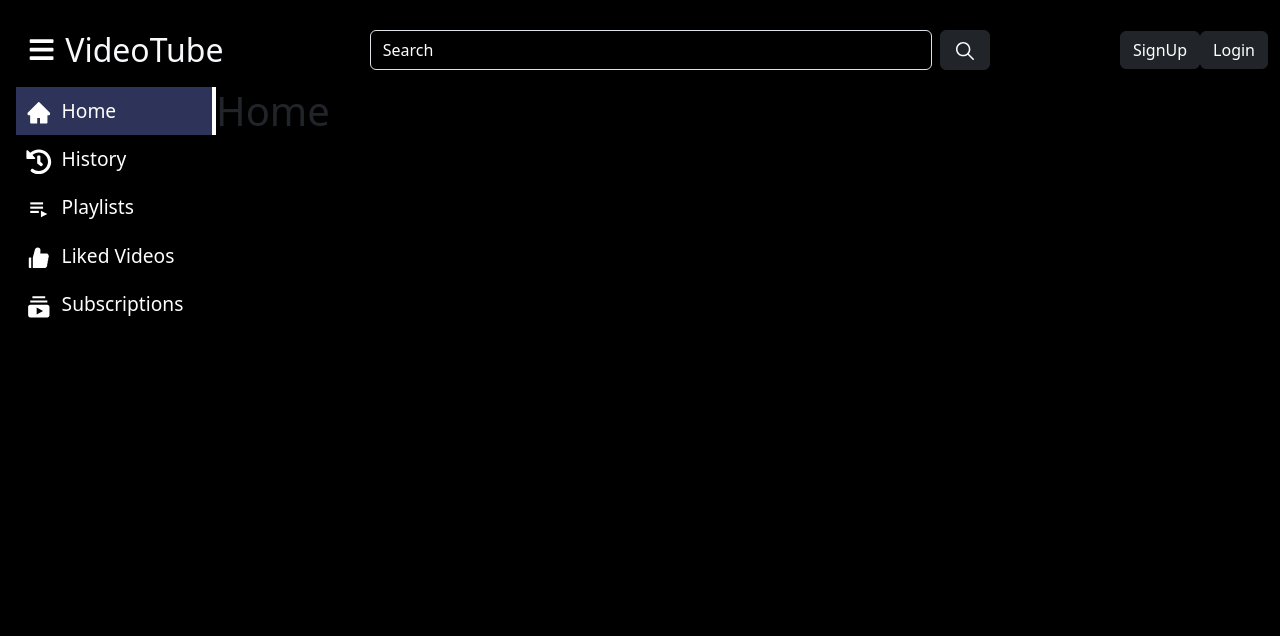
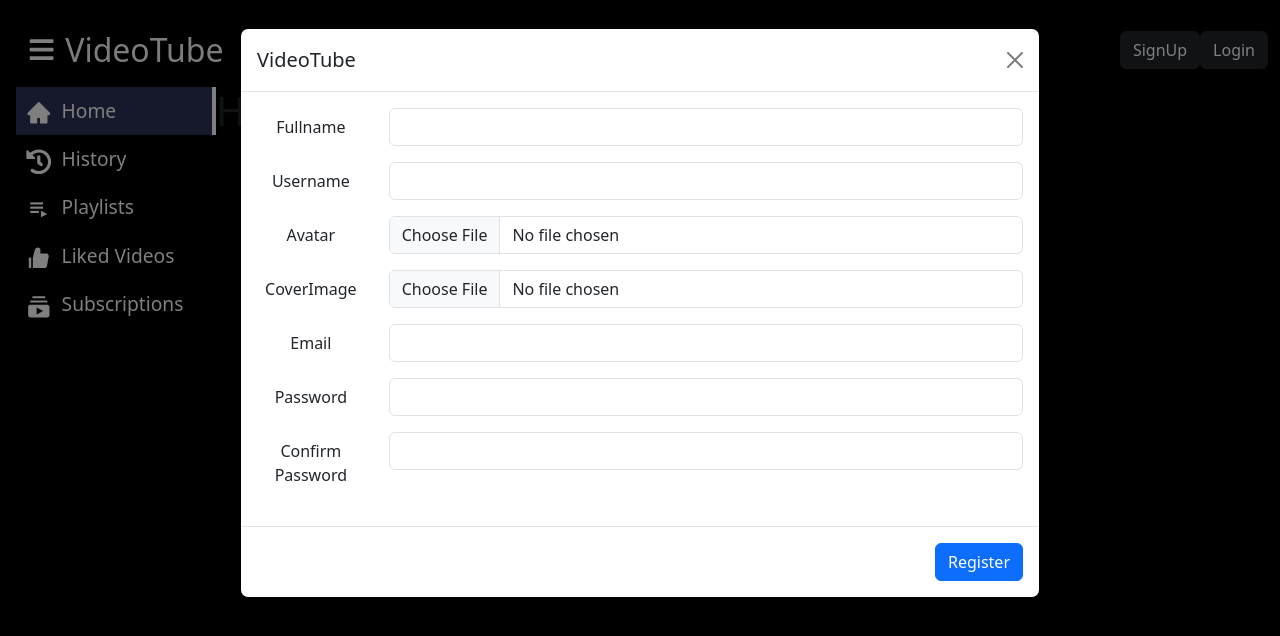
Before and after one commit to Chirag9528/Videotube, a React (Vite) app: page / in a window 1280 px wide. Both pictures are taken after a click on the button "SignUp". Shown: the top 636 px of the page. Built offline with nearby package versions, Linux system fonts and the light colour scheme.

Commit message:
Add User Registration

```diff
--- a/src/components/Header/Header.jsx
+++ b/src/components/Header/Header.jsx
@@ -8,8 +8,13 @@ function Header(props) {
   const {isloggedIn , setIsLoggedIn} = useContext(AuthContext)
 
   const [credentials , setCredentials] = useState({email:"", password:""});
+
+  const [registercredentials , setRegisterCredentials] = useState({fullName:"" , email: "" , password:"" , username: "" , avatar: "" , coverImage: "" , confirmpassword: ""})
+
   const ref = useRef(null)
   const refClose = useRef(null)
+  const registerref = useRef(null)
+  const registerrefClose = useRef(null)
 
   const loginhandle = ()=>{
     ref.current.click()
@@ -17,6 +22,10 @@ function Header(props) {
 
   const OnChange = (e)=>{
     setCredentials({...credentials , [e.target.name] : e.target.value})
+  }
+
+  const OnChangeRegister = (e)=>{
+    setRegisterCredentials({...registercredentials , [e.target.name] : e.target.value})
   }
 
   const dologin = async (e)=>{
@@ -36,6 +45,9 @@ function Header(props) {
       localStorage.setItem('token',json.data.accessToken)
       localStorage.setItem('avatar' , json.data.user.avatar)
     }
+    else{
+      alert("Try Again")
+    }
     console.log(json)
   }
 
@@ -44,6 +56,63 @@ function Header(props) {
       setIsLoggedIn(true)
     }
   },[setIsLoggedIn])
+
+  const registerhandle = () => {
+      registerref.current.click()
+  }
+
+  const doregister = async (e) => {
+    e.preventDefault();
+
+    if (registercredentials.password !== registercredentials.confirmpassword) {
+        alert("Password and Confirm Password do not match");
+        return;
+    }
+
+    try {
+        // Prepare FormData
+        const formData = new FormData();
+        formData.set("email", registercredentials.email);
+        formData.append("password", registercredentials.password);
+        formData.append("fullName", registercredentials.fullName);
+        formData.append("username", registercredentials.username);
+
+        // Attach files (coverImage and avatar)
+        if (registercredentials.avatar) {
+            formData.append("avatar", registercredentials.avatar); // Avatar file
+        }
+        if (registercredentials.coverImage) {
+            formData.append("coverImage", registercredentials.coverImage); // Cover image file
+        }
+
+        // Make the request
+        const response = await fetch("http://localhost:8000/api/v1/users/register", {
+            method: "POST",
+            body: formData, // Send FormData directly
+        });
+
+        // Handle the response
+        if (!response.ok) {
+            console.error("Error:", response.status, response.statusText);
+            alert(`Error: ${response.status} ${response.statusText}`);
+            return;
+        }
+
+        const json = await response.json();
+        if (json.success) {
+            registerrefClose.current.click();
+            alert("Registered Successfully! Kindly Login");
+            ref.current.click();
+        } else {
+            alert(json.message || "Some Error Occurred! Try Again!!!");
+        }
+        console.log(json)
+    } catch (error) {
+        console.error("Error during registration:", error);
+        alert("An error occurred. Please try again.");
+    }
+  };
+
 
   return (
     <>
@@ -64,7 +133,7 @@ function Header(props) {
             {
               !isloggedIn &&
               <div>
-                <button className="btn btn-dark"> SignUp </button>
+                <button className="btn btn-dark" onClick={registerhandle}> SignUp </button>
                 <button className="btn btn-dark" onClick={loginhandle}> Login </button>
               </div>
             }
@@ -81,28 +150,28 @@ function Header(props) {
         </nav>
 
         {/* Login Modal */}
-        <button type="button" ref={ref} className="btn btn-primary d-none" data-bs-toggle="modal" data-bs-target="#exampleModal">
+        <button type="button" ref={ref} className="btn btn-primary d-none" data-bs-toggle="modal" data-bs-target="#loginModal">
         Launch demo modal
         </button>
-        <div className="modal fade" id="exampleModal" tabIndex="-1" aria-labelledby="exampleModalLabel" aria-hidden="true">
+        <div className="modal fade" id="loginModal" tabIndex="-1" aria-labelledby="loginModalLabel" aria-hidden="true">
         <div className="modal-dialog">
             <div className="modal-content">
             <div className="modal-header">
-                <h1 className="modal-title fs-5" id="exampleModalLabel">VideoTube</h1>
+                <h1 className="modal-title fs-5" id="loginModalLabel">VideoTube</h1>
                 <button type="button" ref={refClose} className="btn-close" data-bs-dismiss="modal" aria-label="Close"></button>
             </div>
             <div className="modal-body">
                 <form>
                   <div className="row mb-3">
-                    <label htmlFor="inputEmail3" className="col-sm-2 col-form-label">Email</label>
+                    <label htmlFor="inputEmail" className="col-sm-2 col-form-label">Email</label>
                       <div className="col-sm-10">
-                      <input type="email" value={credentials.email} onChange={OnChange} name="email" className="form-control" id="inputEmail3"/>
+                      <input type="email" value={credentials.email} onChange={OnChange} name="email" className="form-control" id="inputEmail"/>
                       </div>
                   </div>
                   <div className="row mb-3">
-                    <label htmlFor="inputPassword3" className="col-sm-2 col-form-label">Password</label>
+                    <label htmlFor="inputPassword" className="col-sm-2 col-form-label">Password</label>
                       <div className="col-sm-10">
-                      <input type="password" value={credentials.password} onChange={OnChange} name="password" className="form-control" id="inputPassword3"/>
+                      <input type="password" value={credentials.password} onChange={OnChange} name="password" className="form-control" id="inputPassword"/>
                       </div>
                   </div>
                 </form>
@@ -114,6 +183,72 @@ function Header(props) {
         </div>
         </div>
         {/* Login Modal Ends here */}
+
+
+        {/* Register Modal */}
+        <button type="button" ref={registerref} className="btn btn-primary d-none" data-bs-toggle="modal" data-bs-target="#registerModal">
+        Launch demo modal
+        </button>
+        <div className="modal fade" id="registerModal" tabIndex="-1" aria-labelledby="exampleModalLabel" aria-hidden="true">
+        <div className="modal-dialog modal-lg">
+            <div className="modal-content">
+            <div className="modal-header">
+                <h1 className="modal-title fs-5" id="exampleModalLabel">VideoTube</h1>
+                <button type="button" ref={registerrefClose} className="btn-close" data-bs-dismiss="modal" aria-label="Close"></button>
+            </div>
+            <div className="modal-body">
+                <form>
+                  <div className="row mb-3">
+                    <label htmlFor="FullName" className="col-sm-2 col-form-label">Fullname</label>
+                      <div className="col-sm-10">
+                      <input type="text" value={registercredentials.fullName} onChange={OnChangeRegister} name="fullName" className="form-control" id="FullName"/>
+                      </div>
+                  </div>
+                  <div className="row mb-3">
+                    <label htmlFor="UserName" className="col-sm-2 col-form-label">Username</label>
+                      <div className="col-sm-10">
+                      <input type="text" value={registercredentials.username} onChange={OnChangeRegister} name="username" className="form-control" id="UserName"/>
+                      </div>
+                  </div>
+                  <div className="row mb-3">
+                    <label htmlFor="avatar" className="col-sm-2 col-form-label">Avatar</label>
+                      <div className="col-sm-10">
+                      <input type="file"  onChange={(e) => setRegisterCredentials({ ...registercredentials,avatar: e.target.files[0]})} name="avatar" className="form-control" id="avatar"/>
+                      </div>
+                  </div>
+                  <div className="row mb-3">
+                    <label htmlFor="coverimage" className="col-sm-2 col-form-label">CoverImage</label>
+                      <div className="col-sm-10">
+                      <input type="file" onChange={(e) => setRegisterCredentials({ ...registercredentials,coverImage: e.target.files[0]})} name="coverImage" className="form-control" id="coverimage"/>
+                      </div>
+                  </div>
+                  <div className="row mb-3">
+                    <label htmlFor="inputEmail3" className="col-sm-2 col-form-label">Email</label>
+                      <div className="col-sm-10">
+                      <input type="email" value={registercredentials.email} onChange={OnChangeRegister} name="email" className="form-control" id="inputEmail3"/>
+                      </div>
+                  </div>
+                  <div className="row mb-3">
+                    <label htmlFor="inputPassword3" className="col-sm-2 col-form-label">Password</label>
+                      <div className="col-sm-10">
+                      <input type="password" value={registercredentials.password} onChange={OnChangeRegister} name="password" className="form-control" id="inputPassword3"/>
+                      </div>
+                  </div>
+                  <div className="row mb-3">
+                    <label htmlFor="confirmPassword" className="col-sm-2 col-form-label">Confirm Password</label>
+                      <div className="col-sm-10">
+                      <input type="password" value={registercredentials.confirmpassword} onChange={OnChangeRegister} name="confirmpassword" className="form-control" id="confirmPassword"/>
+                      </div>
+                  </div>
+                </form>
+            </div>
+            <div className="modal-footer">
+                <button type="button" className="btn btn-primary" onClick={doregister}>Register</button>
+            </div>
+            </div>
+        </div>
+        </div>
+        {/* Register Modal Ends here */}
     </>
 
   )
```
